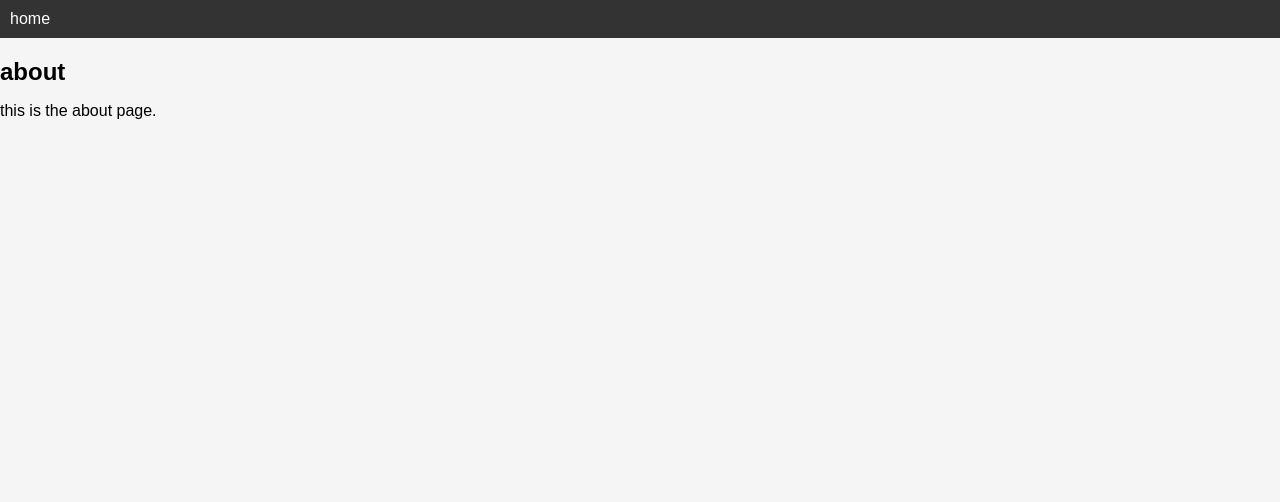
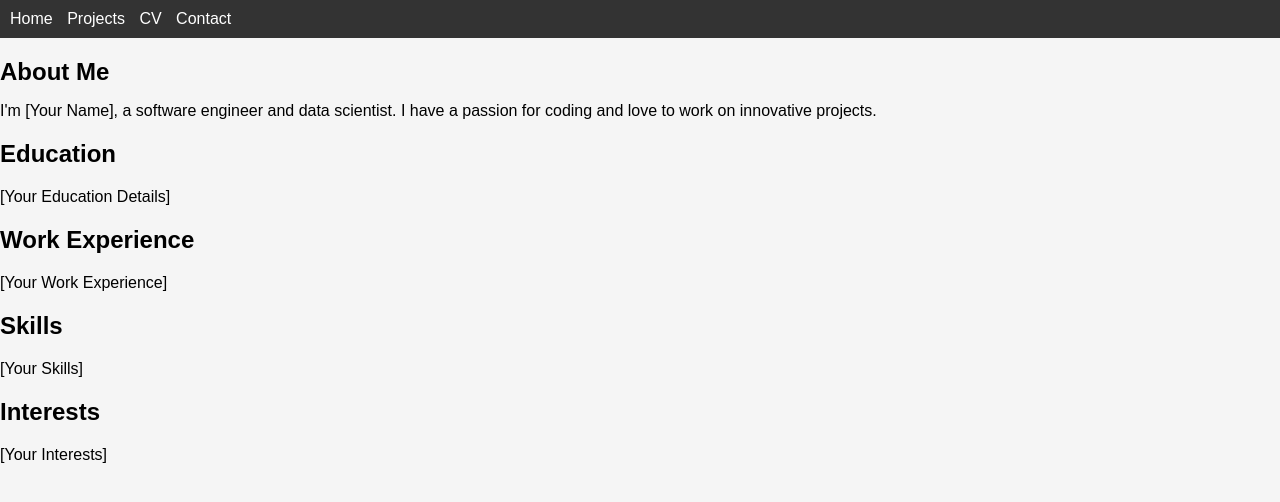
Before and after one commit to peter1998/Tech-Voyager, a SvelteKit app: page /about in a window 1280 px wide. Shown: the top 502 px of the page. Built offline with nearby package versions, Linux system fonts and the light colour scheme.

Commit message:
[C] Basic structure of my portfolio web-site

```diff
--- a/src/routes/about/+page.svelte
+++ b/src/routes/about/+page.svelte
@@ -1,6 +1,28 @@
+<script>
+	// You can add JavaScript code here
+</script>
+
 <nav>
-	<a href="/">home</a>
+	<a href="/">Home</a>
+	<a href="/projects">Projects</a>
+	<a href="/cv">CV</a>
+	<a href="/contact">Contact</a>
 </nav>
 
-<h1>about</h1>
-<p>this is the about page.</p>
+<h1>About Me</h1>
+<p>
+	I'm [Your Name], a software engineer and data scientist. I have a passion for coding and love to
+	work on innovative projects.
+</p>
+
+<h2>Education</h2>
+<p>[Your Education Details]</p>
+
+<h2>Work Experience</h2>
+<p>[Your Work Experience]</p>
+
+<h2>Skills</h2>
+<p>[Your Skills]</p>
+
+<h2>Interests</h2>
+<p>[Your Interests]</p>
```
Also changed, not shown: src/routes/contact/+page.svelte (+15 -3 lines), src/routes/cv/+page.svelte (+12 -3 lines), src/routes/projects/+page.svelte (+12 -3 lines).
